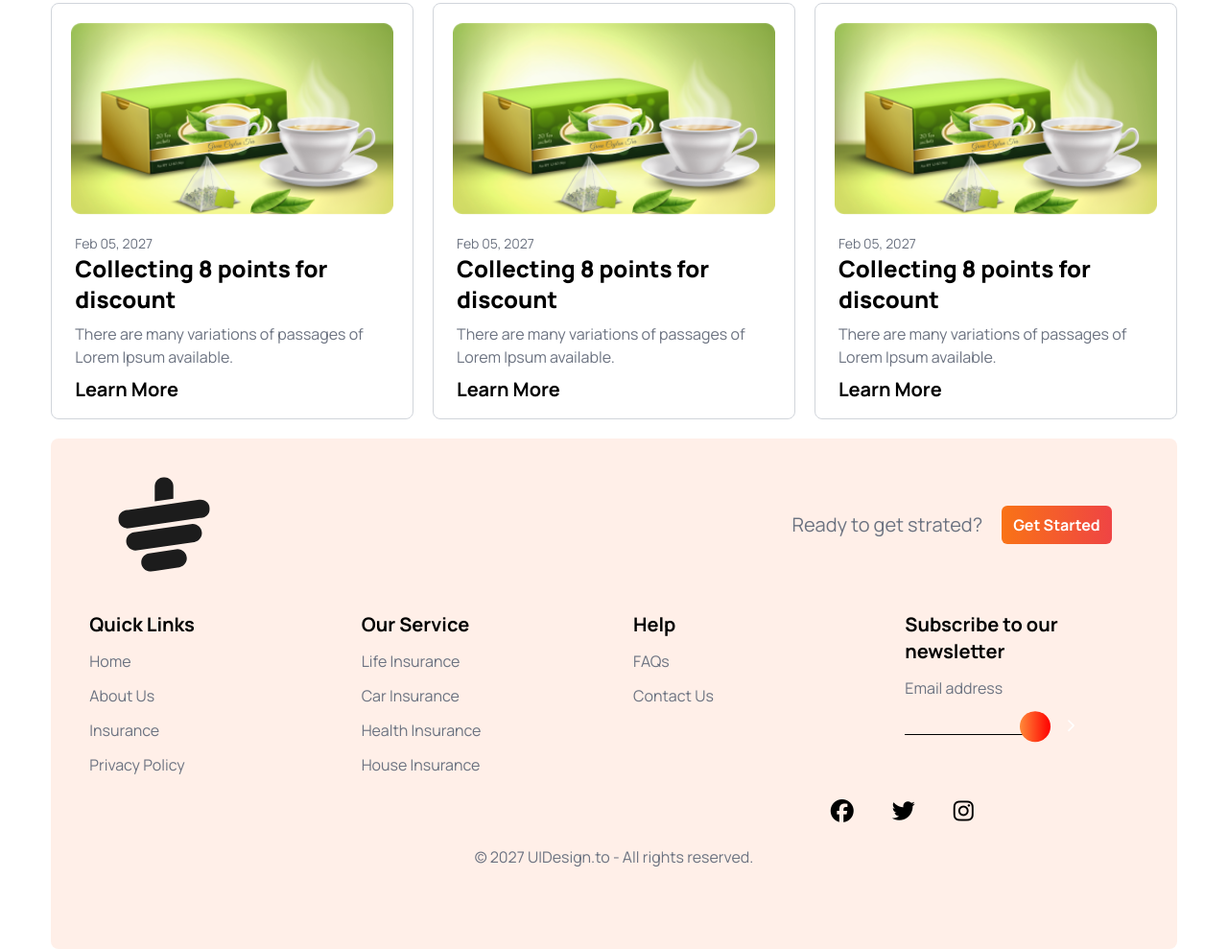
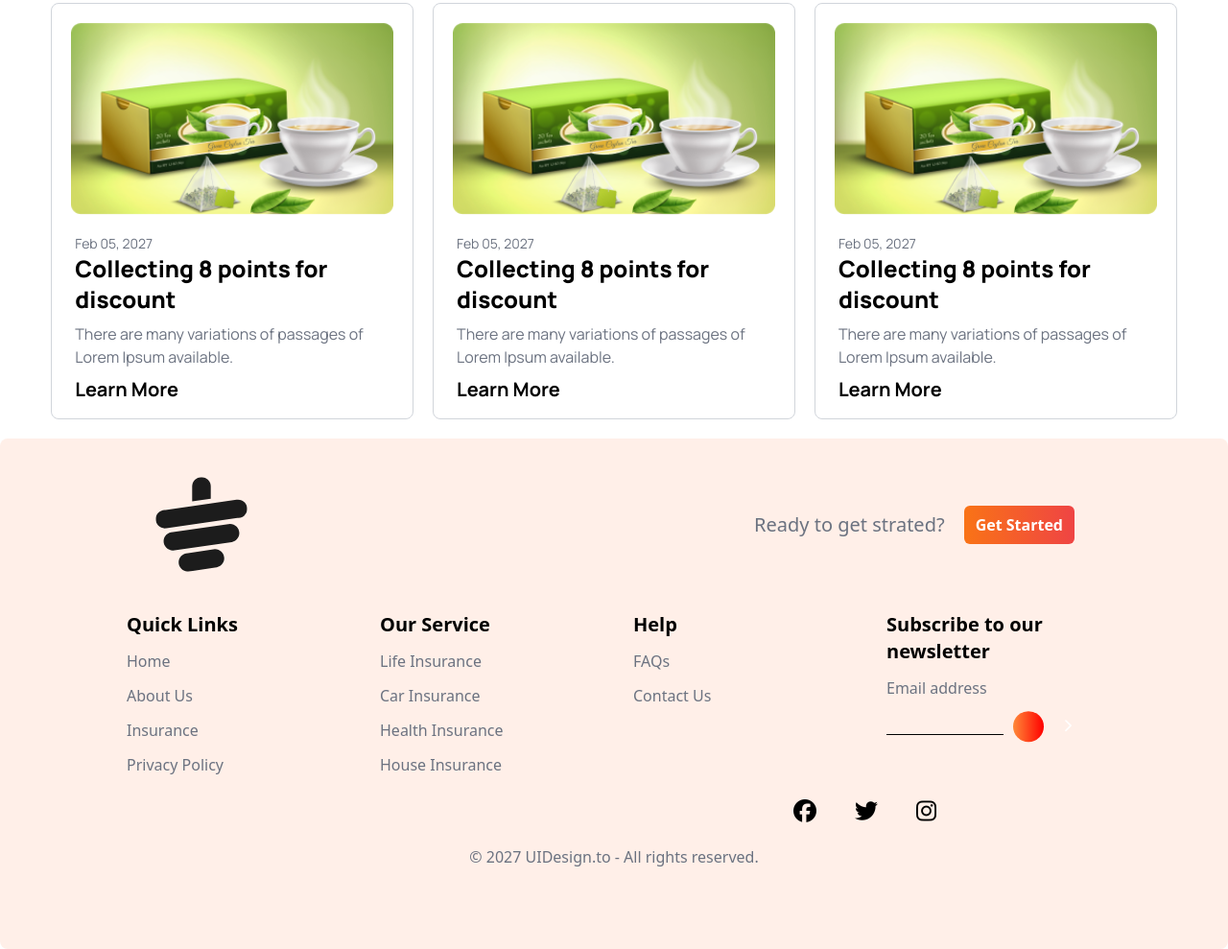
Before and after one commit to Chanbadsha/module-14-tea-house-with-tailwand, a plain HTML site: page index.html in a window 1280 px wide. Shown: the part 2560-3549 px from the top of the page at 96% size. Drawn offline with nearby package versions, Linux system fonts and the light colour scheme.

Commit message:
complete projects

```diff
--- a/index.html
+++ b/index.html
@@ -49,7 +49,7 @@
   <body>
     <main class="w-11/12 m-auto font-manrope">
       <!-- Header Section -->
-      <header class="mt-10 md:flex items-center w-full justify-between">
+      <header class="mt-3 md:mt-10 md:flex items-center w-full justify-between">
         <!-- text content -->
         <div class="grid">
           <h1 class="text-4xl lg:text-6xl xl:text-7xl font-extrabold">
@@ -459,8 +459,9 @@
           </div>
         </div>
       </section>
+    </main>
 <!-- Footer Section -->
-      <footer class="bg-[#ffefe8] p-5 pt-10 rounded-lg">
+      <footer class="bg-[#ffefe8] p-5 pt-10 rounded-lg  md:px-28">
         <!-- Footer Top -->
         <div
           class="flex md:justify-between flex-col md:flex-row justify-center items-center gap-3 md:px-12"
@@ -568,7 +569,7 @@
                   name=""
                   id=""
                 />
-                <svg xmlns="http://www.w3.org/2000/svg" width="32" height="33" viewBox="0 0 32 33" fill="none" class="absolute top-0 right-0 md:right-8  xl:right-28">
+                <svg xmlns="http://www.w3.org/2000/svg" width="32" height="33" viewBox="0 0 32 33" fill="none" class="absolute top-0 right-0 md:right-8  xl:right-20">
                   <circle cx="16" cy="16.1411" r="16" fill="url(#paint0_linear_60_189)"/>
                   <defs>
                     <linearGradient id="paint0_linear_60_189" x1="32" y1="16.1411" x2="6.36631e-08" y2="16.1411" gradientUnits="userSpaceOnUse">
@@ -577,7 +578,7 @@
                     </linearGradient>
                   </defs>
                 </svg>
-                <svg xmlns="http://www.w3.org/2000/svg" width="26" height="18" viewBox="0 0 18 18" fill="none" class="absolute top-1.5 right-1  md:right-8   xl:left-40">
+                <svg xmlns="http://www.w3.org/2000/svg" width="26" height="18" viewBox="0 0 18 18" fill="none" class="absolute top-1.5 right-1  md:right-8   xl:left-44">
                   <path d="M6.91406 3.92432L12.1315 9.14171L6.91406 14.3591" stroke="white" stroke-width="1.5" stroke-linecap="round" stroke-linejoin="round"/>
                 </svg>
               </li>
@@ -591,10 +592,10 @@
            <span><i class="fa-brands fa-twitter"></i></span>
            <span><i class="fa-brands fa-instagram"></i></span>
         </div>
-        <div class="text-center text-gray-500 pb-16">
-          <p>© 2027 UIDesign.to - All rights reserved.</p>
+        <div class="text-center text-gray-500 md:pb-16">
+          <p class="text-sm md:text-base ">© 2027 UIDesign.to - All rights reserved.</p>
         </div>
       </footer>
-    </main>
+
   </body>
 </html>
```
